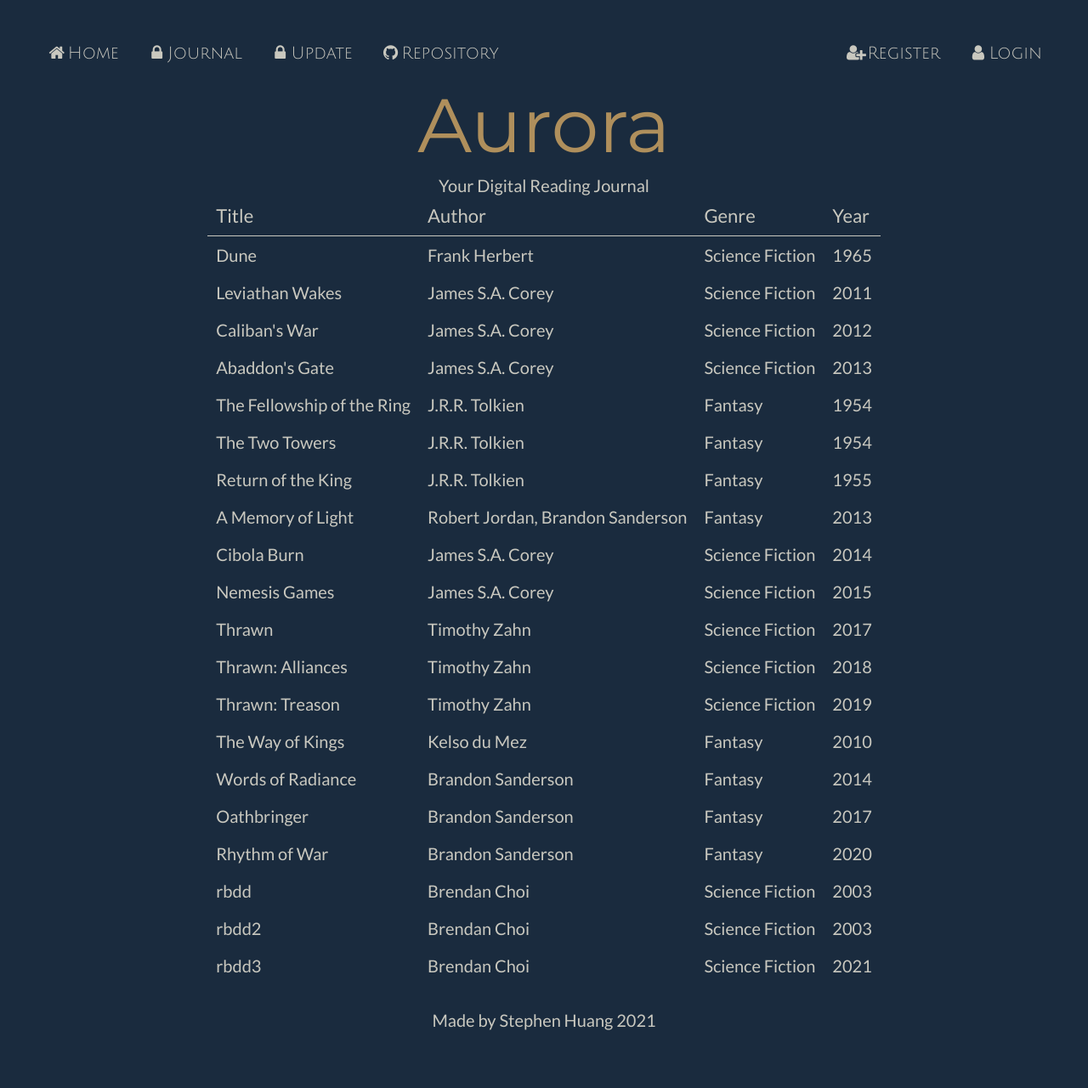
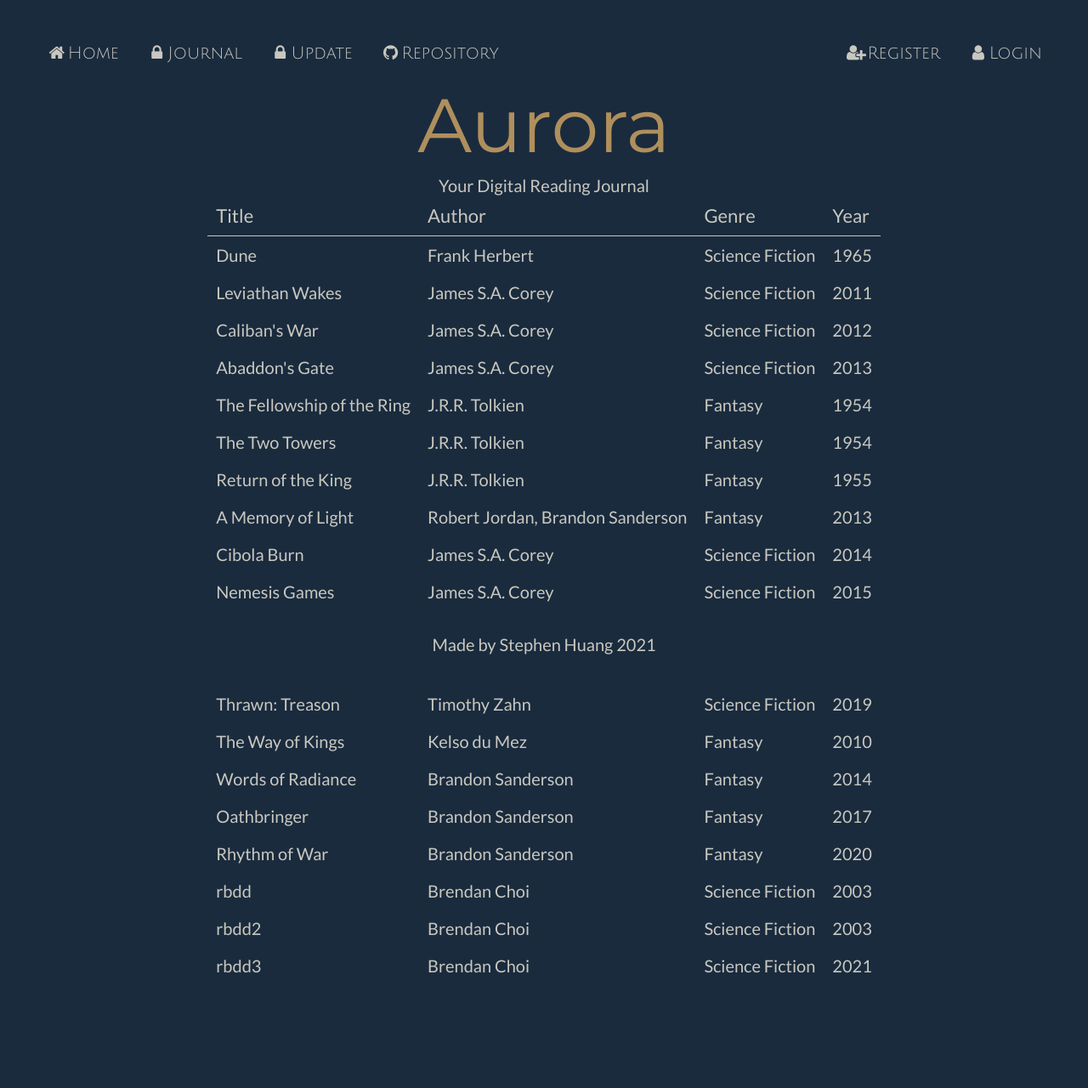
Before and after one commit to StephenHuang17253/aurora, a Flask app: page /books in a window 1280 px wide. Shown: the whole page at 85% size. After the commit the page ends 1145 px from the top, so only its background shows below. Run offline with Flask 2, Linux system fonts and the light colour scheme; data comes from the database, SQL or seed files in the repository.

Commit message:
0.43 - Add sticky footer

```diff
--- a/static/styles.css
+++ b/static/styles.css
@@ -30,6 +30,10 @@
     --font-nav: "Julius Sans One";
     }
 
+html{
+    height: 100%;
+}
+
 body {
     font-family: var(--font-body);
     color: var(--text-color) ;
@@ -37,6 +41,7 @@ body {
     background-color: var(--bg-color);
     padding: 30px;
     text-align: center;
+    min-height: 100%;
 }
 
 h1 {
@@ -213,3 +218,13 @@ a:link {
 .button[value=Delete]:hover{
     background-color: red;
 }
+
+footer {
+    position: fixed;
+    left: 0;
+    bottom: 0;
+    width: 100%;
+    background-color: var(--bg-color);
+    color: var(--text-color);
+    text-align: center;
+}
```
